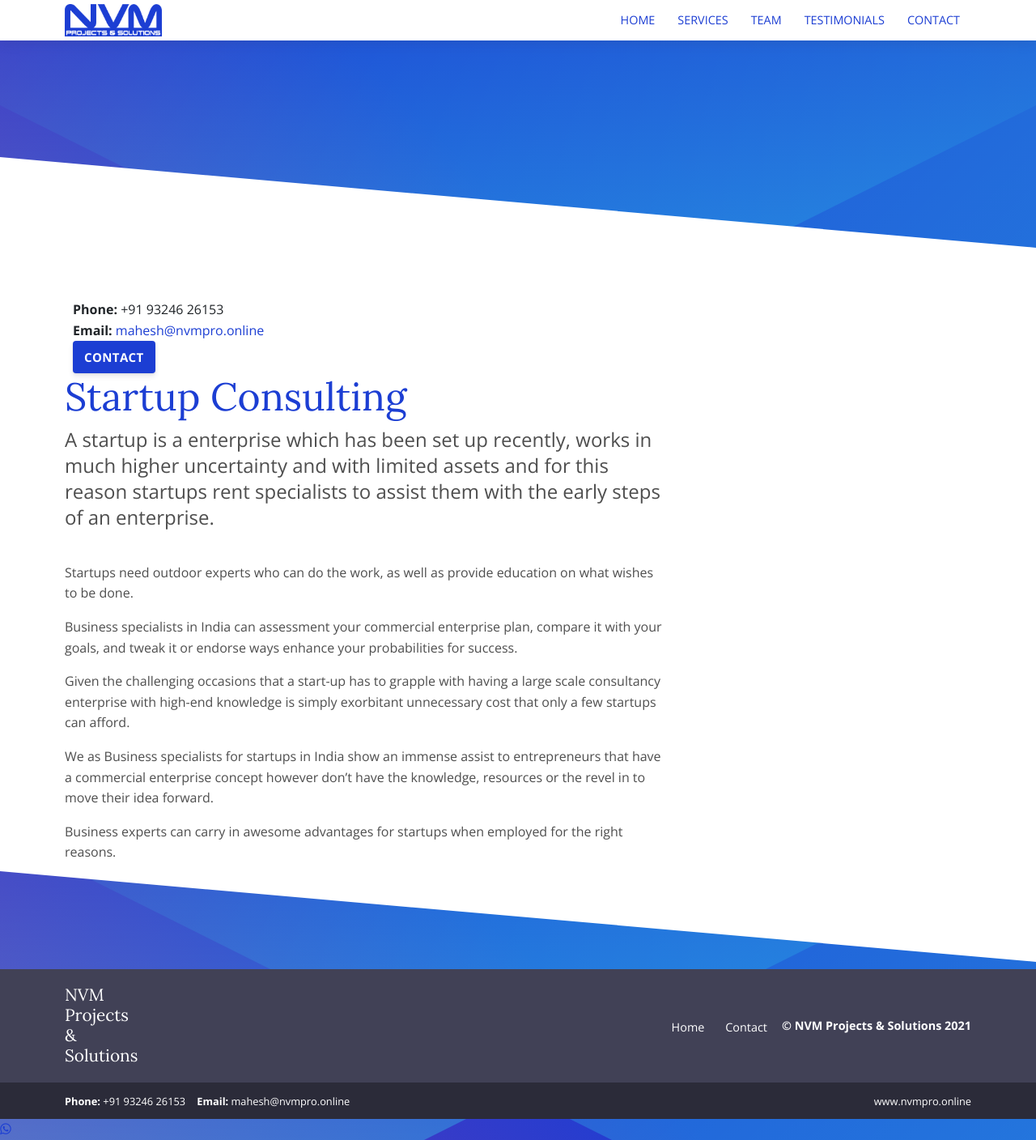
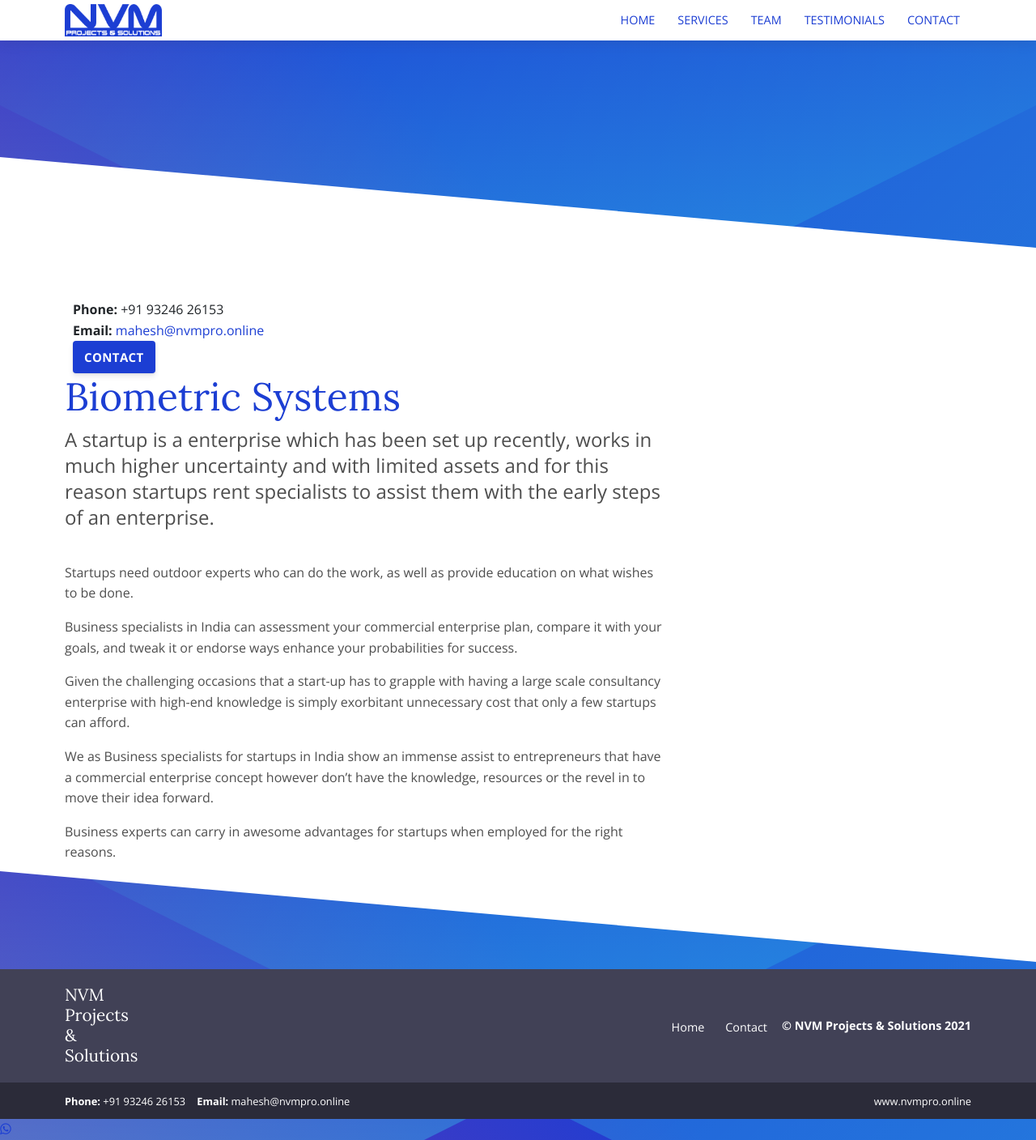
Before and after one commit to nvmpro/NVM, a Jekyll site: the page built from _services/biometric-systems.md, in a window 1280 px wide. Shown: the whole page at 81% size. Built offline with Jekyll 4.4.1, drawn with Linux system fonts in a browser that asks for light colours; nearby versions of some CDN libraries.

Commit message:
Updated '_services/biometric-systems.md' via CloudCannon

```diff
--- a/_services/biometric-systems.md
+++ b/_services/biometric-systems.md
@@ -1,7 +1,7 @@
 ---
-title: 'Startup Consulting'
-image: '/services/noun_1013177.png'
-keywords: Registrations,Licenses,GST,Ghumast,Liasoning
+title: Biometric Systems
+image: /services/noun_1013177.png
+keywords: Biometric Systems
 ---
 
 A startup is a enterprise which has been set up recently, works in much higher uncertainty and with limited assets and for this reason startups rent specialists to assist them with the early steps of an enterprise.
```
